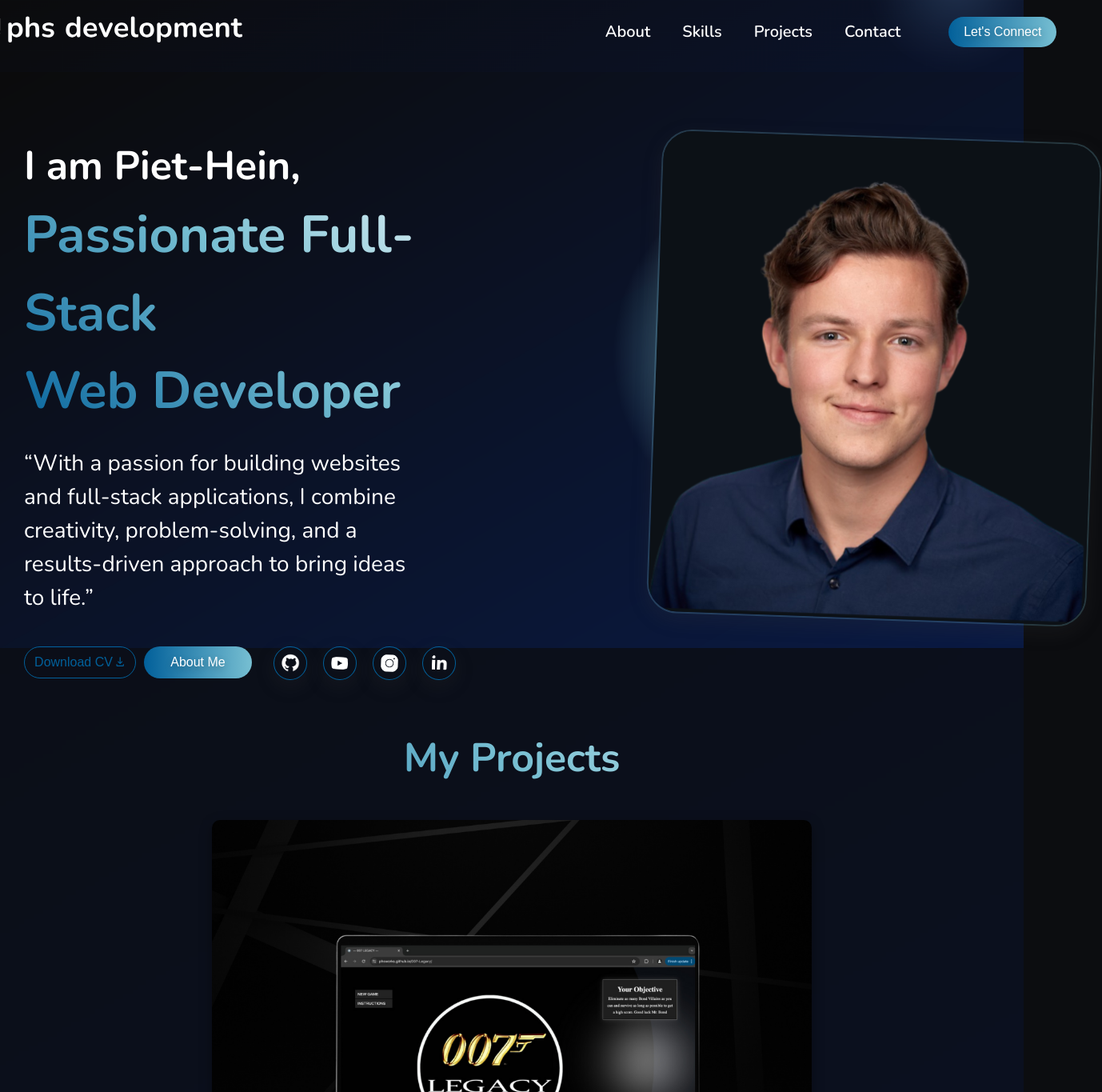
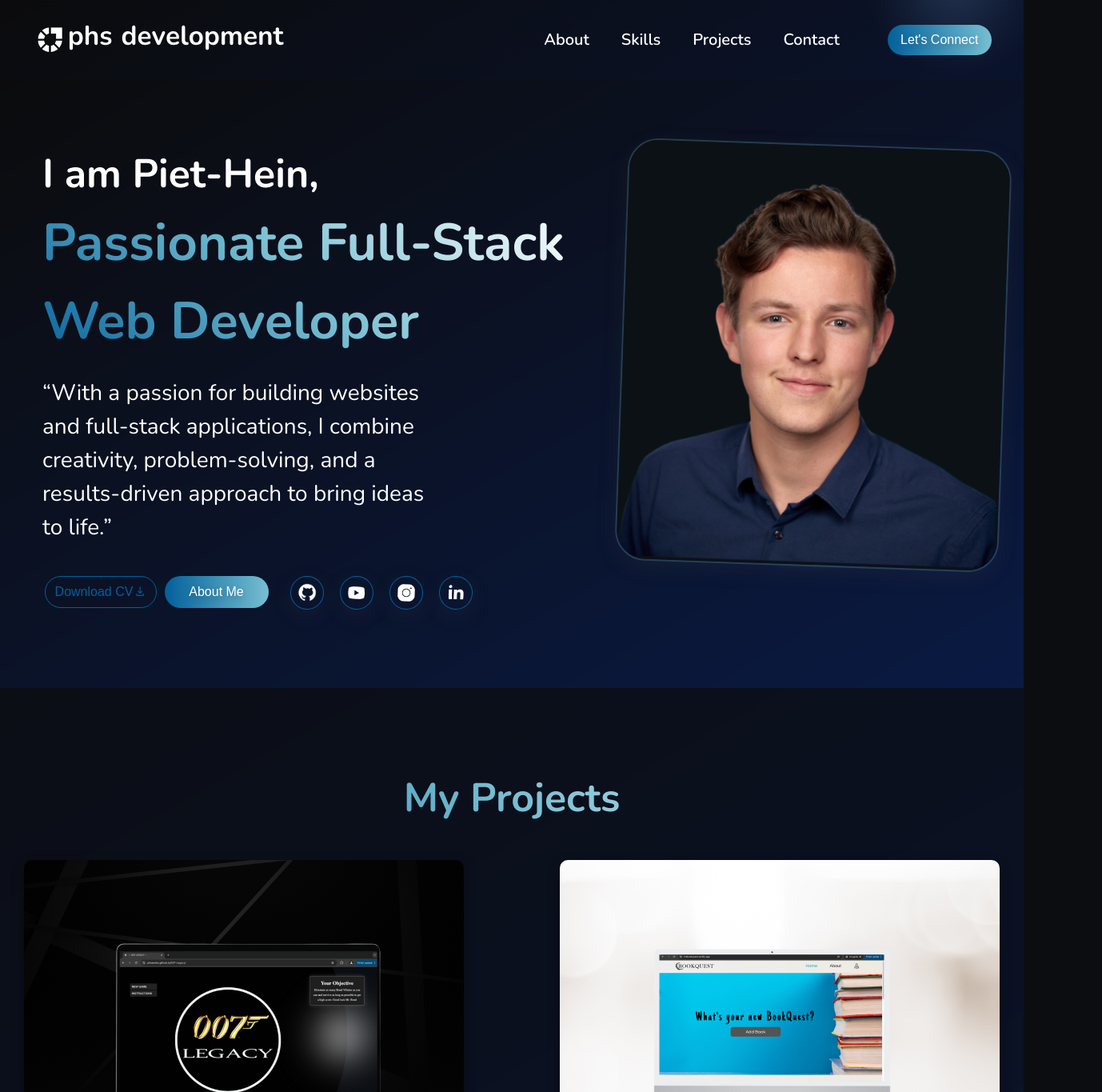
Before and after one commit to phsworks/portfolio-react, a React (Vite) app: page / in a window 1280 px wide. Shown: the top 1365 px of the page at 80% size, 1378 px wide, since content can reach past the window. Built offline with nearby package versions, Linux system fonts and the light colour scheme.

Commit message:
responsiveness home check

```diff
--- a/src/Components/Contact.css
+++ b/src/Components/Contact.css
@@ -125,7 +125,7 @@
     flex-direction: row;
     gap: 50px;
     background-position: left;
-    height: 70vh;
+    height: 80vh;
   }
 
   .contact-info {
@@ -134,7 +134,7 @@
 
   .form-section {
     width: 50vw;
-    height: 60vh;
+    height: 70vh;
     display: flex;
     justify-content: center;
     align-items: center;
@@ -178,7 +178,7 @@
     flex-direction: row;
     gap: 100px;
     background-position: left;
-    height: 95vh;
+    height: 98vh;
   }
 
   .contact-info {
@@ -186,8 +186,8 @@
   }
 
   .form-section {
-    width: 50vw;
-    height: 80vh;
+    width: 65vw;
+    height: 90vh;
     display: flex;
     justify-content: center;
     align-items: center;
@@ -214,10 +214,16 @@
 
 
     textarea {
-      margin-left: 20px;
       min-width: 620px;
       max-width: 605px;
       max-height: 200px;
+    }
+    button {
+      width: 220px;
+      height: 55px;
+      border-radius: 20px;
+      font-size: 25px;
+      margin-right: 380px;
     }
 
   }
--- a/src/Components/Hero.css
+++ b/src/Components/Hero.css
@@ -86,7 +86,7 @@
 
 @media (min-width: 600px) and (max-width: 1100px) {
   .hero {
-    height: 60vh;
+    height: 80vh;
     flex-direction: row;
     justify-content: space-around;
     height: 600px;
@@ -124,12 +124,9 @@
   .hero {
     flex-direction: row;
     justify-content:space-around;
-    height: 90vh;
+    height: 95vh;
     padding-top: 80px;
 
-    .personal-info {
-      padding-right: 110px;
-    }
 
     .hero-subtitle {
       font-size: 50px;
@@ -154,7 +151,7 @@
 
   .image-tablet {
     display: block;
-    width: 550px;
+    width: 480px;
   }
   .image-mobile {
     display: none;
--- a/src/Components/Navbar.css
+++ b/src/Components/Navbar.css
@@ -2,7 +2,7 @@
   display: flex;
   align-items: center;
   justify-content: space-between;
-  padding-top: 40px;
+  padding-top: 50px;
   padding-bottom: 50px;
   padding-left: 10px;
   background-image: url(../assets/background-nav.png);
@@ -165,13 +165,14 @@
     display: block;
 
   }
+
   .logo-container {
     padding-top: 0px;
   }
 
   .logo-desktop {
     display: block;
-    width: 270px;
+    width: 220px;
   }
 
   .logo-mobile {
@@ -200,7 +201,7 @@
 
   .logo-desktop {
     display: block;
-    width: 350px;
+    width: 320px;
 
   }
 
@@ -209,7 +210,7 @@
   }
 
   .navbar-links {
-    padding-left: 35vw;
+    padding-left: 25vw;
   }
 
   .connect-button {
--- a/src/Components/ProjectCard.css
+++ b/src/Components/ProjectCard.css
@@ -77,18 +77,18 @@
 
 @media (min-width: 650px) and (max-width: 1100px) {
   .projectcard {
-    width: 450px;
-    height: 350px;
+    width: 350px;
+    height: 250px;
   }
 
   .projectcard:hover,
   .projectcard:active {
 
      .project-info {
-      width: 370px;
+      width: 320px;
 
       h4 {
-      font-size: 22px;
+      font-size: 18px;
       font-weight: 800;
     }
 
@@ -102,8 +102,8 @@
 
 @media (min-width: 1100px) {
   .projectcard {
-    width: 750px;
-    height: 550px;
+    width: 550px;
+    height: 400px;
   }
 
   .projectcard:hover,
@@ -111,7 +111,7 @@
 
 
     .project-info {
-      width: 550px;
+      width: 450px;
 
       h4 {
       font-size: 26px;
--- a/src/Components/Skills.css
+++ b/src/Components/Skills.css
@@ -75,18 +75,18 @@
 
 @media (min-width: 600px) and (max-width: 1100px) {
    .skills-top {
-    padding-top: 80px;
+    padding-top: 50px;
    }
 
 
   .all-skills {
-    grid-template-columns: repeat(5, 1fr);
-    grid-column-gap: 0px;
+    grid-template-columns: repeat(4, 1fr);
+    grid-column-gap: 10px;
     padding-left: 40px;
     padding-right: 40px;
   }
   .skills {
-    height: 900px;
+    height: 1100px;
     background-size: cover;
     background-position: left top;
   }
@@ -100,7 +100,7 @@
 
   .all-skills {
     grid-template-columns: repeat(5, 1fr);
-    grid-column-gap: 0px;
+    grid-column-gap: 10px;
     padding-left: 40px;
     padding-right: 40px;
   }
--- a/src/index.css
+++ b/src/index.css
@@ -51,7 +51,7 @@ p {
 .primary-button {
   background-image: linear-gradient(to right, #02609a, #77bfd2);
   border-radius: 20px;
-  width: 135px;
+  width: 130px;
   border-style: none;
   color: #ffffff;
   cursor: pointer;
@@ -66,6 +66,7 @@ p {
 .primary-button:hover {
   background-image: linear-gradient(to right, #77bfd2, #02609a);
   transition-duration: 300ms;
+  cursor: pointer;
 }
 
 @media (min-width: 768px) {
```
